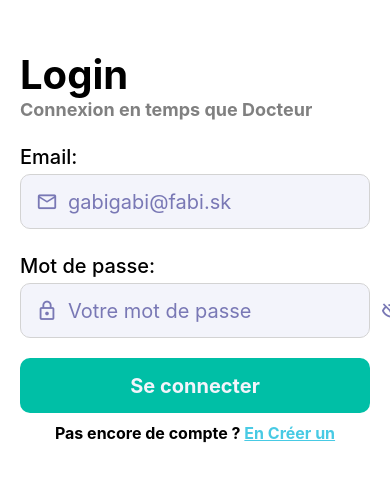
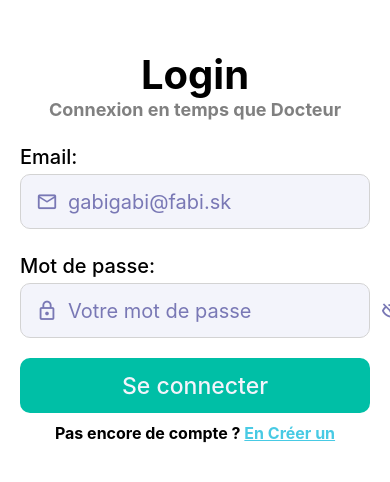
Before and after one commit to lilsis01234/Dokotera-oh, a React Native app in the folder front/: screen /LoginDoctorScreen in a window 390 px wide. Shown: the top 482 px of the page. Built offline with nearby package versions, Linux system fonts and the light colour scheme.

Commit message:
fix outline none

```diff
--- a/front/components/Buttons/Button.style.js
+++ b/front/components/Buttons/Button.style.js
@@ -12,7 +12,7 @@ export const styles = StyleSheet.create({
   },
   textButton: {
     color: COLORS.light,
-    fontWeight: "bold",
-    fontSize: 20,
+    fontWeight: 500,
+    fontSize: 23,
   },
 });
--- a/front/components/Input/Input.style.js
+++ b/front/components/Input/Input.style.js
@@ -30,6 +30,7 @@ export const style = StyleSheet.create({
     color: COLORS.darkBlue,
     flex: 1,
     borderColor: "red",
+    outlineWidth: 0,
   },
 
   errorText: {
--- a/front/screens/Login.jsx
+++ b/front/screens/Login.jsx
@@ -1,12 +1,19 @@
 import AsyncStogare from "@react-native-async-storage/async-storage";
 import React from "react";
-import { Text, View } from "react-native";
+import { Text, TouchableOpacity, View } from "react-native";
 import COLORS from "../theme";
 import { styles } from "./Login.style";
 import ButtonRegister from "../components/Buttons/ButtonRegister";
 
 const Login = ({ navigation }) => {
   return (
+    <>
+      <View className="flex-row justify-start">
+        <TouchableOpacity className="bg-yellow p-2 rounded-tr-2xl ml-4">
+          🤚
+        </TouchableOpacity>
+      </View>
+
       <View style={styles.container}>
         <View style={styles.textContainer}>
           <Text style={styles.loginText}>Se connecter en temps que</Text>
@@ -22,6 +29,7 @@ const Login = ({ navigation }) => {
           />
         </View>
       </View>
+    </>
   );
 };
 
--- a/front/screens/LoginDoctorScreen.jsx
+++ b/front/screens/LoginDoctorScreen.jsx
@@ -84,10 +84,10 @@ const LoginDoctorScreen = ({ navigation }) => {
           paddingHorizontal: 20,
         }}
       >
-        <Text style={{ color: "black", fontSize: 40, fontWeight: "bold" }}>
+        <Text style={{ color: "black", fontSize: 40, fontWeight: "bold", textAlign: "center" }}>
           Login
         </Text>
-        <Text style={{ color: "grey", fontSize: 18, fontWeight: "bold" }}>
+        <Text style={{ color: "grey", fontSize: 18, fontWeight: "bold", textAlign: "center" }}>
           Connexion en temps que Docteur
         </Text>
 
--- a/front/screens/LoginPatientScreen.jsx
+++ b/front/screens/LoginPatientScreen.jsx
@@ -84,10 +84,10 @@ const LoginPatientScreen = ({ navigation }) => {
           paddingHorizontal: 20,
         }]}
       >
-        <Text style={[{ color: "black", fontSize: 40, fontWeight: "bold" }]}>
+        <Text style={[{ color: "black", fontSize: 40, fontWeight: "bold", textAlign: "center" }]}>
           Login
         </Text>
-        <Text style={[{ color: "grey", fontSize: 18, fontWeight: "bold" }]}>
+        <Text style={[{ color: "grey", fontSize: 18, fontWeight: "bold", textAlign: "center" }]}>
           Connexion en temps que Patient
         </Text>
 
--- a/front/screens/RegisterScreen.jsx
+++ b/front/screens/RegisterScreen.jsx
@@ -88,10 +88,10 @@ const RegisterScreen = ({ navigation }) => {
           paddingHorizontal: 20,
         }}
       >
-        <Text style={{ color: "black", fontSize: 40, fontWeight: "bold" }}>
+        <Text style={{ color: "black", fontSize: 40, fontWeight: "bold", textAlign: "center" }}>
           Register
         </Text>
-        <Text style={{ color: "grey", fontSize: 18, fontWeight: "bold" }}>
+        <Text style={{ color: "grey", fontSize: 18, fontWeight: "bold", textAlign: "center" }}>
           Entrez vos information
         </Text>
 
```
Lines whose indentation alone changed are shown as unchanged.
